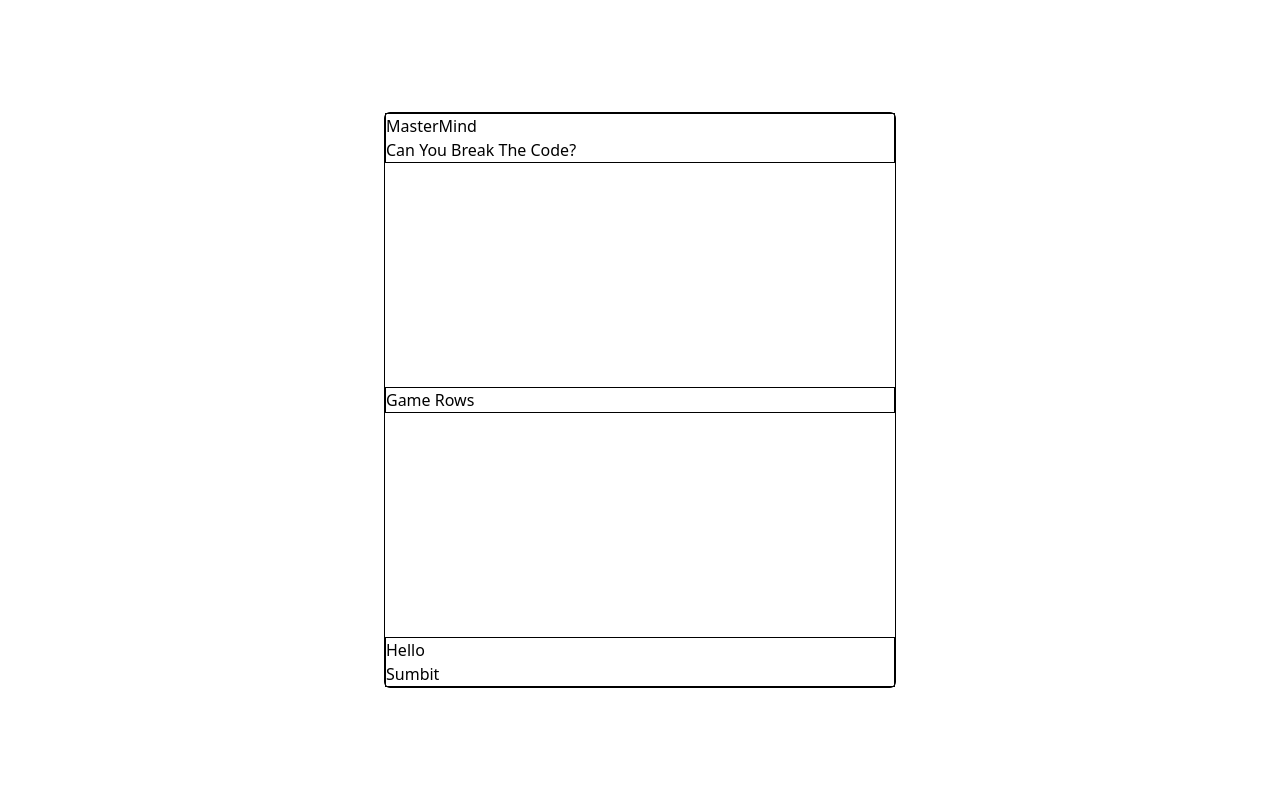
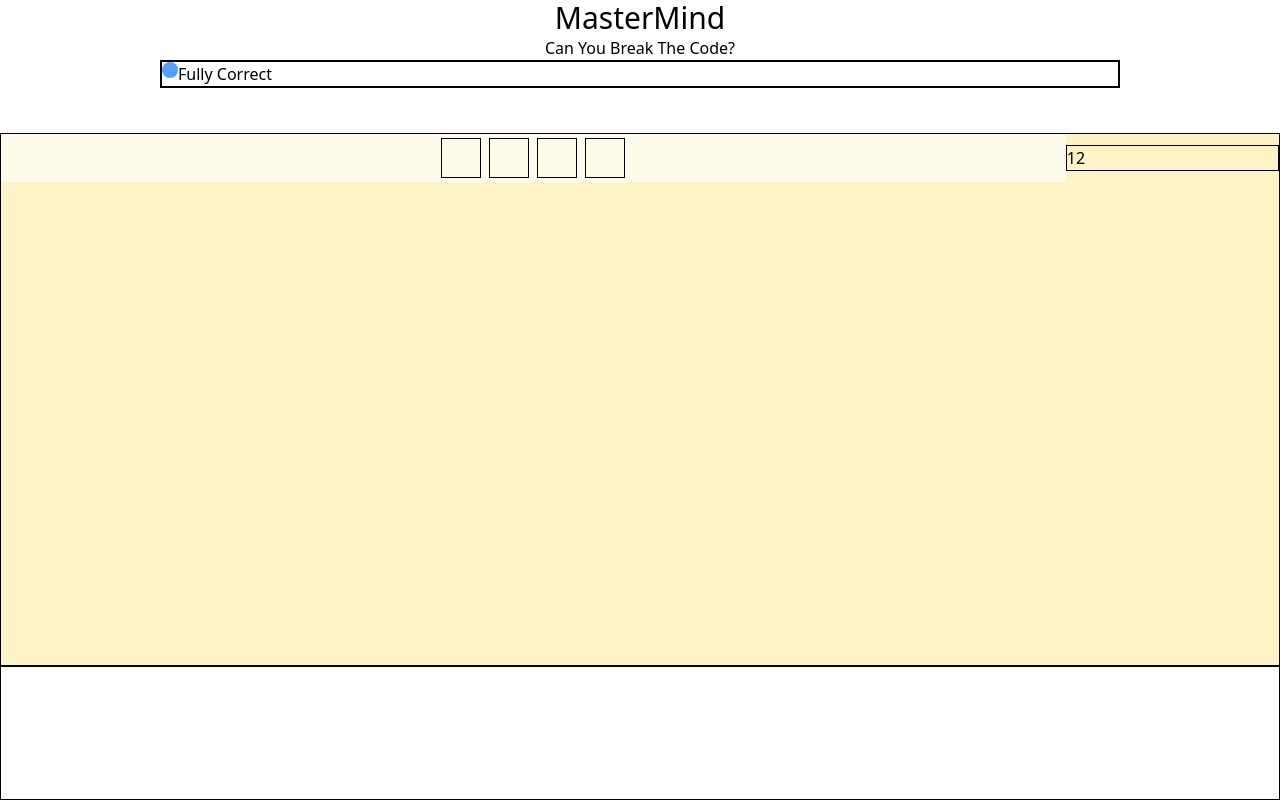
Before and after one commit to raworiginal/mastermind-react, a React (Vite) app: page / in a window 1280 px wide. Built offline with nearby package versions, Linux system fonts and the light colour scheme.

Commit message:
Working on the header. Slow progress today.

```diff
--- a/src/App.jsx
+++ b/src/App.jsx
@@ -6,8 +6,8 @@ import Header from "./components/Header";
 function App() {
 	return (
 		<>
-			<main className="flex w-screen h-screen p-4 justify-center items-center">
-				<div className="flex justify-between flex-col rounded-md border w-lg h-3/4">
+			<main className="flex w-screen h-screen justify-center items-center">
+				<div className="flex justify-between flex-col rounded-md w-full h-screen">
 					<Header />
 					<GameGrid />
 					<GameControls />
--- a/src/components/GameControls.jsx
+++ b/src/components/GameControls.jsx
@@ -1,10 +1,9 @@
 const GameControls = () => {
 	return (
-		<section className="border">
+		<section className="border h-1/4">
 			<div>
-				<button>Hello</button>
+				<button></button>
 			</div>
-			<div>Sumbit</div>
 		</section>
 	);
 };
--- a/src/components/GameGrid.jsx
+++ b/src/components/GameGrid.jsx
@@ -2,8 +2,7 @@ import GameRow from "./GameRow";
 
 const GameGrid = () => {
 	return (
-		<section className="border">
-			Game Rows
+		<section className="border h-full bg-amber-100">
 			<GameRow />
 		</section>
 	);
--- a/src/components/GameRow.jsx
+++ b/src/components/GameRow.jsx
@@ -1,2 +1,17 @@
-const GameRow = () => {};
+const GameRow = () => {
+	return (
+		<div className="flex justify-center items-center">
+			<section className="flex flex-row justify-center w-full bg-amber-50">
+				<div className="border m-1 w-10 h-10"></div>
+				<div className="border m-1 w-10 h-10"></div>
+				<div className="border m-1 w-10 h-10"></div>
+				<div className="border m-1 w-10 h-10"></div>
+			</section>
+			<section className="flex border w-1/5">
+				<div>1</div>
+				<div>2</div>
+			</section>
+		</div>
+	);
+};
 export default GameRow;
--- a/src/components/Header.jsx
+++ b/src/components/Header.jsx
@@ -1,8 +1,14 @@
 const Header = () => {
 	return (
-		<header className="border">
-			<h1>MasterMind</h1>
+		<header className="flex flex-col items-center h-1/4">
+			<h1 className="text-3xl">MasterMind</h1>
 			<p>Can You Break The Code?</p>
+			<section className="border w-3/4">
+				<div className="flex border flex-row item">
+					<div className="w-4 h-4 bg-blue-400 rounded-full"></div>
+					<p>Fully Correct</p>
+				</div>
+			</section>
 		</header>
 	);
 };
```
